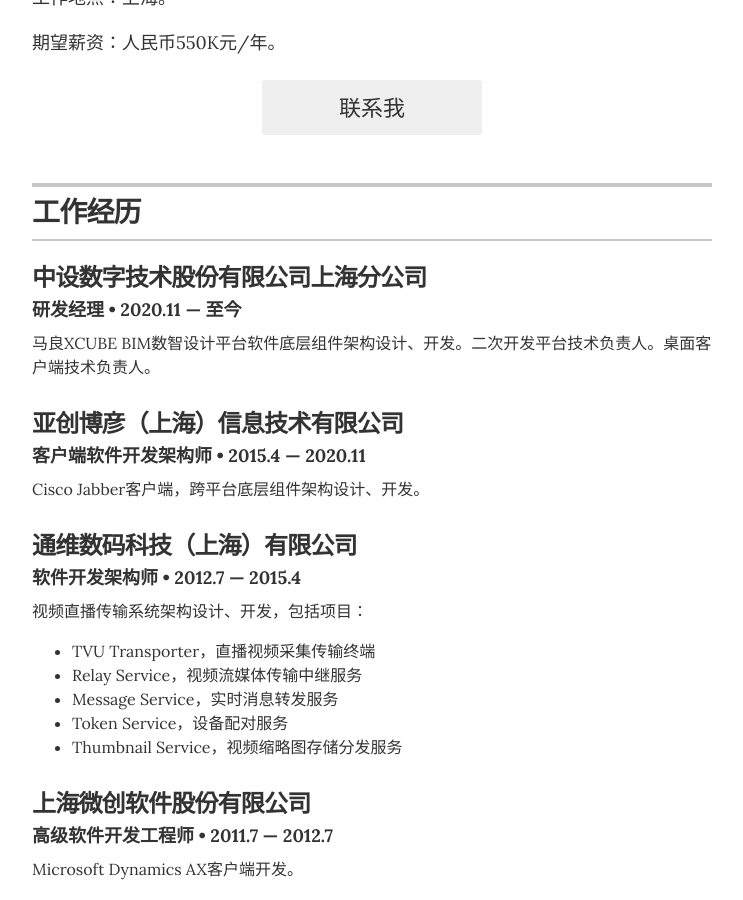
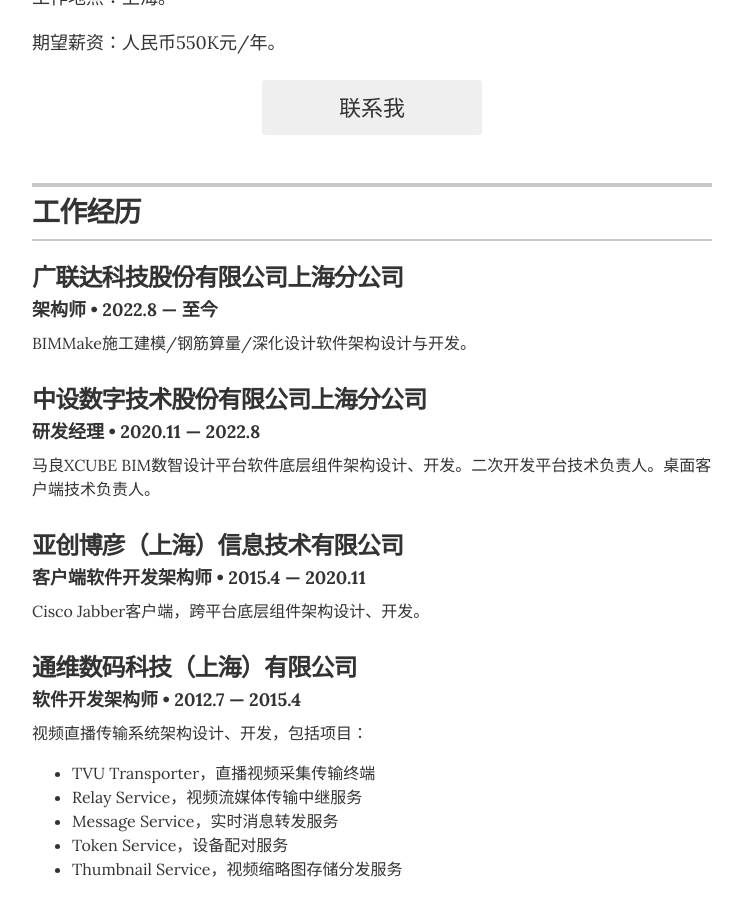
Before and after one commit to missdeer/fanresume, a Jekyll site: the page built from index.html, in a window 1280 px wide and 900 px high, scrolled down 435 px. Shown: the whole window, without its empty margins (268-1011 px from the left). Built offline with Jekyll 4.4.1, drawn with Linux system fonts in a browser that asks for light colours.

Commit message:
Update resume.html

```diff
--- a/_layouts/resume.html
+++ b/_layouts/resume.html
@@ -52,8 +52,14 @@
 
         <!-- Duplicate these resume-item elements and edit accordingly for each job you want to add here -->
         <div class="resume-item" itemscope itemprop="worksFor" itemtype="http://schema.org/Organization">
+          <h3 class="resume-item-title" itemprop="name">广联达科技股份有限公司上海分公司</h3>
+          <h4 class="resume-item-details" itemprop="description">架构师 &bull; 2022.8 &mdash; 至今</h4>
+          <p class="resume-item-copy">BIMMake施工建模/钢筋算量/深化设计软件架构设计与开发。</p>
+        </div><!-- end of resume-item -->
+
+        <div class="resume-item" itemscope itemprop="worksFor" itemtype="http://schema.org/Organization">
           <h3 class="resume-item-title" itemprop="name">中设数字技术股份有限公司上海分公司</h3>
-          <h4 class="resume-item-details" itemprop="description">研发经理 &bull; 2020.11 &mdash; 至今</h4>
+          <h4 class="resume-item-details" itemprop="description">研发经理 &bull; 2020.11 &mdash; 2022.8</h4>
           <p class="resume-item-copy">马良XCUBE BIM数智设计平台软件底层组件架构设计、开发。二次开发平台技术负责人。桌面客户端技术负责人。</p>
         </div><!-- end of resume-item -->
 
```
